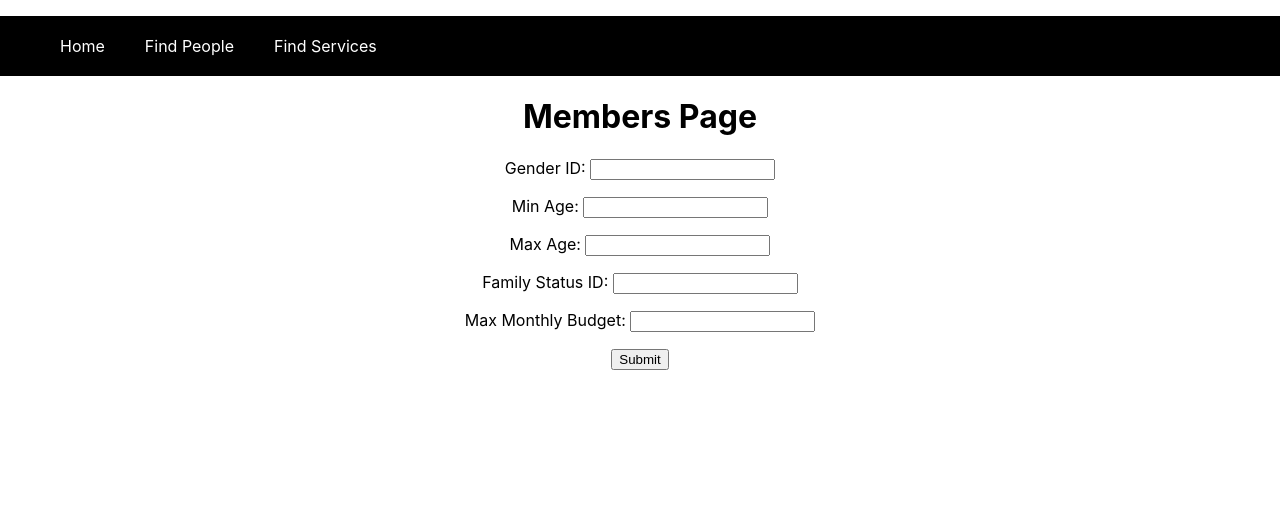
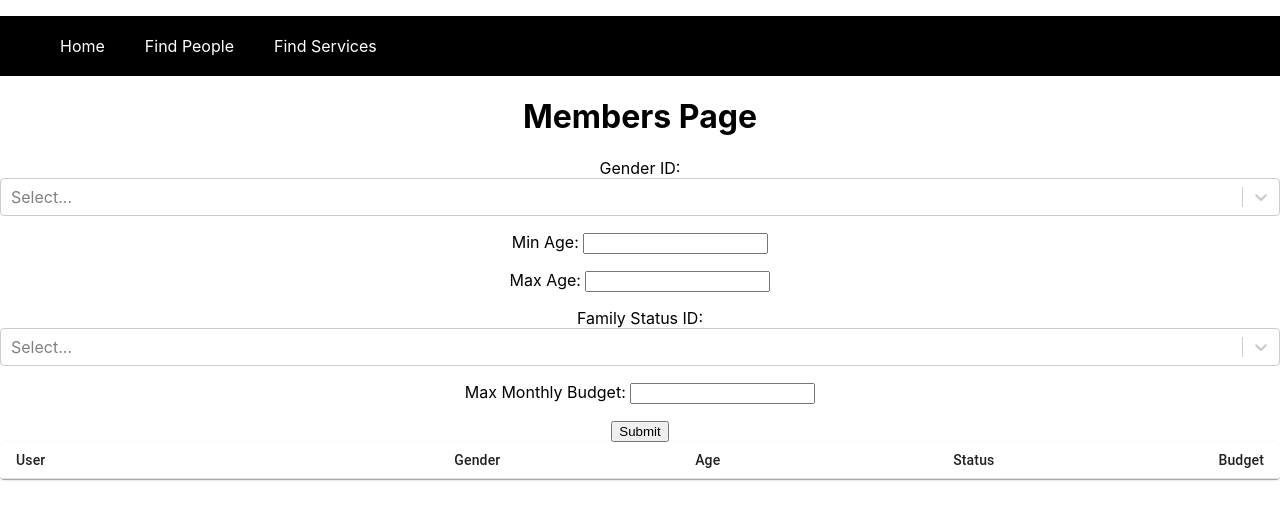
Before and after one commit to JadenBalogh/home-together-b, a React (Create React App) app in the folder client/: page /members in a window 1280 px wide. Shown: the top 520 px of the page. Built offline with nearby package versions, Linux system fonts and the light colour scheme.

Commit message:
Add dropdown menus
Currently non-functioning.

```diff
--- a/client/package.json
+++ b/client/package.json
@@ -11,6 +11,7 @@
     "react-dom": "^17.0.1",
     "react-router-dom": "^5.2.0",
     "react-scripts": "4.0.0",
+    "react-select": "^3.1.0",
     "web-vitals": "^0.2.4"
   },
   "scripts": {
--- a/client/src/components/MemberList.js
+++ b/client/src/components/MemberList.js
@@ -1,4 +1,5 @@
 import React from 'react';
+import { useState } from 'react';
 import { makeStyles } from '@material-ui/core/styles';
 import Table from '@material-ui/core/Table';
 import TableBody from '@material-ui/core/TableBody';
@@ -8,25 +9,39 @@ import TableHead from '@material-ui/core/TableHead';
 import TableRow from '@material-ui/core/TableRow';
 import Paper from '@material-ui/core/Paper';
 
+var rows = [];
+
 const useStyles = makeStyles({
     table: {
         minWidth: 650,
     },
 });
 
-function createMemberData(id, username, gender, age) {
-    return { id, username, gender, age };
+//Info stored: username, gender*, age*, status*, budget*
+function createMemberData(id, username, gender, age, status, budget) {
+    return { id, username, gender, age, status, budget };
 }
 
-var rows = [];
+export default function MemberList(props) {
+    const [state, setState] = useState(0);
+    // if (state > 0) {
+    //     isClicked();
+    //     //rows = props.data;
+    // }
+    // if (state == 0) {
+    //     isClicked2();
+    //     //rows = props.data;
+    // }
+    if (props.data !== undefined) {
+        if(rows !== props.data) {
+            rows = props.data;
+            setState(0);
+        }
 
-export default function MemberList(props) {
-    //window.alert(props.data);
-    if(props.data !== undefined) {
-        rows = props.data;
     }
     const classes = useStyles();
     return (
+        <div>
             <TableContainer component={Paper}>
                 <Table className={classes.table} size="small" aria-label="a dense table">
                     <TableHead>
@@ -34,6 +49,8 @@ export default function MemberList(props) {
                             <TableCell>User</TableCell>
                             <TableCell align="right">Gender</TableCell>
                             <TableCell align="right">Age</TableCell>
+                            <TableCell align="right">Status</TableCell>
+                            <TableCell align="right">Budget</TableCell>
                         </TableRow>
                     </TableHead>
                     <TableBody>
@@ -44,10 +61,13 @@ export default function MemberList(props) {
                                 </TableCell>
                                 <TableCell align="right">{row.gender}</TableCell>
                                 <TableCell align="right">{row.age}</TableCell>
+                                <TableCell align="right">{row.status}</TableCell>
+                                <TableCell align="right">{row.budget}</TableCell>
                             </TableRow>
                         ))}
                     </TableBody>
                 </Table>
             </TableContainer>
+        </div>
     );
 }
--- a/client/src/components/Members.js
+++ b/client/src/components/Members.js
@@ -1,10 +1,24 @@
 import React, { Component } from 'react';
 import '../index.css';
+import MemberList from './MemberList'
+import Select from 'react-select'
 
 // Search page for members
 class Members extends Component {
   constructor(props) {
     super(props);
+    const genderOptions = [
+      { value: 'Male', label: 'Male' },
+      { value: 'Female', label: 'Female' },
+      { value: 'Other', label: 'Other' }
+    ]
+    const statusOptions = [
+      { value: 'Single', label: 'Single' },
+      { value: 'Couple', label: 'Couple' },
+      { value: 'ParentChild', label: 'Couple with Children' },
+      { value: 'SingleParent', label: 'Single Parent' },
+      { value: 'Group', label: 'Existing Group' }
+    ]
     this.state = {
       members: [],
       genderID: '',
@@ -49,17 +63,50 @@ class Members extends Component {
     });
   }
 
+  //react-select documentation https://react-select.com/props
   render() {
     return (
+      <div>
         <form onSubmit={this.handleSubmit}>
           <h1>Members Page</h1>
-        <p>Gender ID: <input type='text' name='genderID' value={this.state.genderID} onChange={this.handleChange} /></p>
+          <p>Gender ID: <Select
+            isMulti
+            name="genderID"
+            options={[
+              { value: 'Male', label: 'Male' },
+              { value: 'Female', label: 'Female' },
+              { value: 'Other', label: 'Other' }
+            ]}
+            value={this.state.genderID}
+            onChange={this.handleChange}
+            isClearable true
+            className="basic-multi-select"
+            classNamePrefix="select"
+          /></p>
           <p>Min Age: <input type='text' name='minAge' value={this.state.minAge} onChange={this.handleChange} /></p>
           <p>Max Age: <input type='text' name='maxAge' value={this.state.maxAge} onChange={this.handleChange} /></p>
-        <p>Family Status ID: <input type='text' name='familyStatusID' value={this.state.familyStatusID} onChange={this.handleChange} /></p>
+          <p>Family Status ID: <Select
+            isMulti
+            name="familyStatusID"
+            options={[
+              { value: 'Single', label: 'Single' },
+              { value: 'Couple', label: 'Couple' },
+              { value: 'ParentChild', label: 'Couple with Children' },
+              { value: 'SingleParent', label: 'Single Parent' },
+              { value: 'Group', label: 'Existing Group' }
+            ]}
+            value={this.state.familyStatusID}
+            onChange={this.handleChange}
+            isClearable true
+            className="basic-multi-select"
+            classNamePrefix="select"
+          /></p>
           <p>Max Monthly Budget: <input type='text' name='maxMonthlyBudget' value={this.state.maxMonthlyBudget} onChange={this.handleChange} /></p>
           <input type='submit'></input>
         </form>
+
+        <MemberList data={this.state.members} />
+      </div>
     );
   }
 }
```
Also changed, not shown: 1 other file (tests, documents, lock files or other folders). Lines whose indentation alone changed are shown as unchanged.
